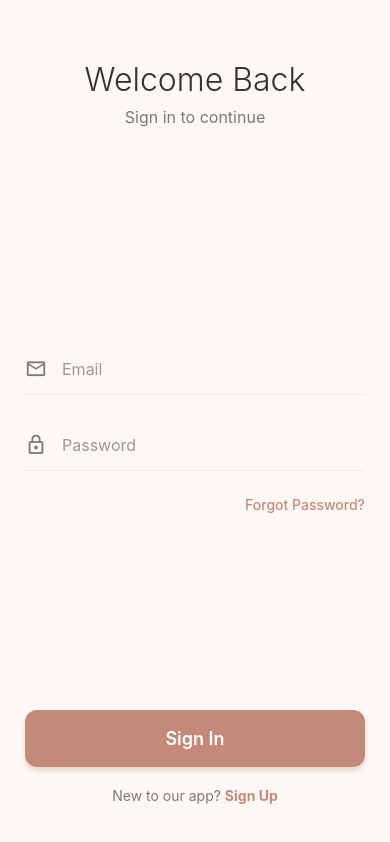
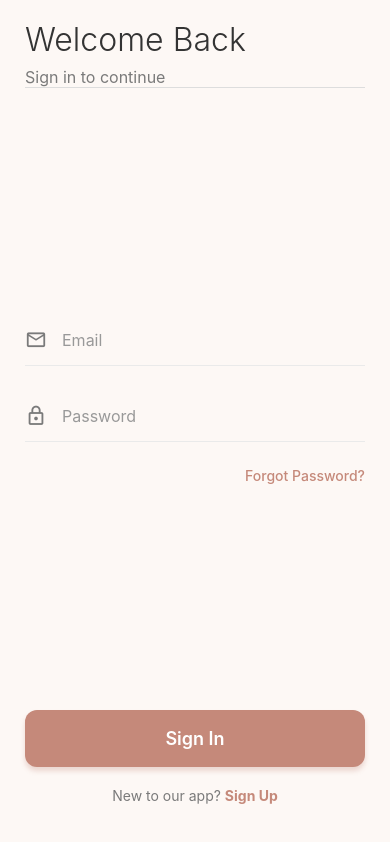
Before and after one commit to THARAGESHWARAN-SATHYAMOORTHY/Style_Quizz_App, a React Native app in the folder mobile/: screen /Home in a window 390 px wide. Built offline with nearby package versions, Linux system fonts and the light colour scheme.

Commit message:
updated the styles in frotend

```diff
--- a/mobile/src/screens/styles.js
+++ b/mobile/src/screens/styles.js
@@ -274,4 +274,154 @@ export const styles = StyleSheet.create({
     color: '#ccc',
     marginTop: 10,
   },
+  gridContainer: {
+  flexDirection: 'row',
+  flexWrap: 'wrap',
+  justifyContent: 'space-between',
+  padding: 12,
+},
+
+productCard: {
+  width: '48%',
+  backgroundColor: FASHION_PALETTE.white,
+  borderRadius: 12,
+  marginBottom: 15,
+  shadowColor: '#000',
+  shadowOffset: { width: 0, height: 2 },
+  shadowOpacity: 0.1,
+  shadowRadius: 4,
+  elevation: 3,
+  padding: 10,
+},
+
+imageWrapper: {
+  position: 'relative',
+  borderRadius: 12,
+  overflow: 'hidden',
+},
+
+productImage: {
+  width: '100%',
+  height: 180,
+  borderRadius: 12,
+  resizeMode: 'cover',
+},
+
+wishlistIcon: {
+  position: 'absolute',
+  top: 8,
+  right: 8,
+  backgroundColor: 'rgba(255,255,255,0.9)',
+  borderRadius: 20,
+  padding: 5,
+},
+
+productName: {
+  fontSize: 14,
+  fontWeight: '600',
+  color: FASHION_PALETTE.textPrimary,
+  marginTop: 8,
+},
+
+productBrand: {
+  fontSize: 12,
+  color: FASHION_PALETTE.textSecondary,
+  marginBottom: 5,
+},
+
+priceRow: {
+  flexDirection: 'row',
+  alignItems: 'center',
+},
+
+discountedPrice: {
+  fontSize: 14,
+  fontWeight: 'bold',
+  color: '#222',
+  marginRight: 5,
+},
+
+originalPrice: {
+  fontSize: 12,
+  color: '#888',
+  textDecorationLine: 'line-through',
+  marginRight: 5,
+},
+
+discountLabel: {
+  fontSize: 12,
+  color: '#E74C3C',
+  fontWeight: '600',
+},
+
+ratingRow: {
+  flexDirection: 'row',
+  alignItems: 'center',
+  marginTop: 4,
+},
+
+ratingText: {
+  fontSize: 12,
+  color: '#444',
+  marginLeft: 3,
+},
+saleTag: {
+  position: 'absolute',
+  top: 8,
+  left: 8,
+  backgroundColor: '#E74C3C',
+  paddingHorizontal: 8,
+  paddingVertical: 3,
+  borderRadius: 6,
+},
+saleText: {
+  color: '#fff',
+  fontSize: 12,
+  fontWeight: 'bold',
+  textTransform: 'uppercase',
+},
+ headerContainer: {
+  backgroundColor: '#FDF8F5', // or your theme color
+  borderBottomWidth: 1,
+  borderBottomColor: "#ddd",
+},
+
+matchesHeader: {
+  flexDirection: "row",
+  justifyContent: "space-between",
+  alignItems: "center",
+  paddingHorizontal: 16,
+  paddingVertical: 12,
+},
+
+matchesTitle: {
+  fontSize: 18,
+  fontWeight: "600",
+  color: "#333",
+},
+
+wishlistToggle: {
+  padding: 8,
+},
+cardInfoRow: {
+  flexDirection: 'row',
+  flexWrap: 'wrap',
+  marginTop: 8,
+},
+infoChip: {
+  flexDirection: 'row',
+  alignItems: 'center',
+  backgroundColor: '#f2f2f2',
+  borderRadius: 20,
+  paddingHorizontal: 8,
+  paddingVertical: 4,
+  marginRight: 6,
+  marginBottom: 6,
+},
+infoText: {
+  marginLeft: 4,
+  fontSize: 12,
+  color: '#333',
+},
+
 });
```
